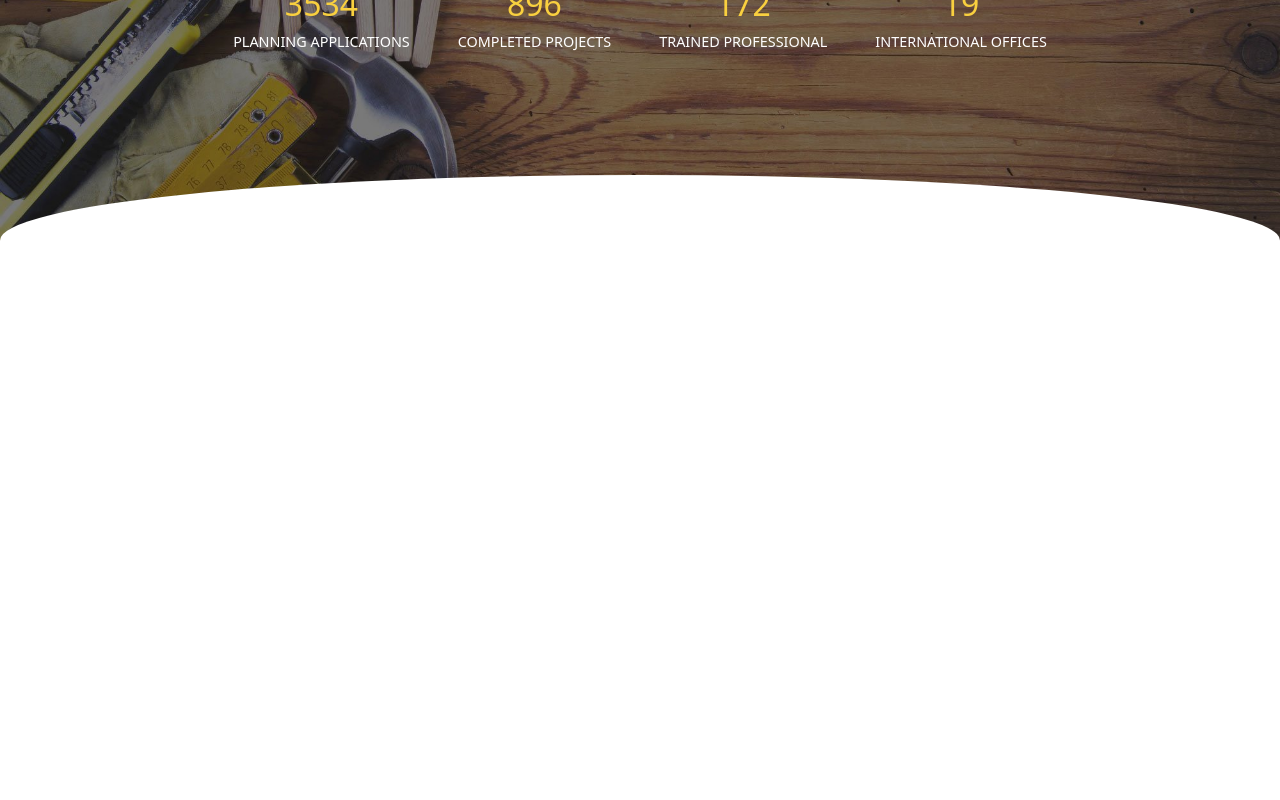
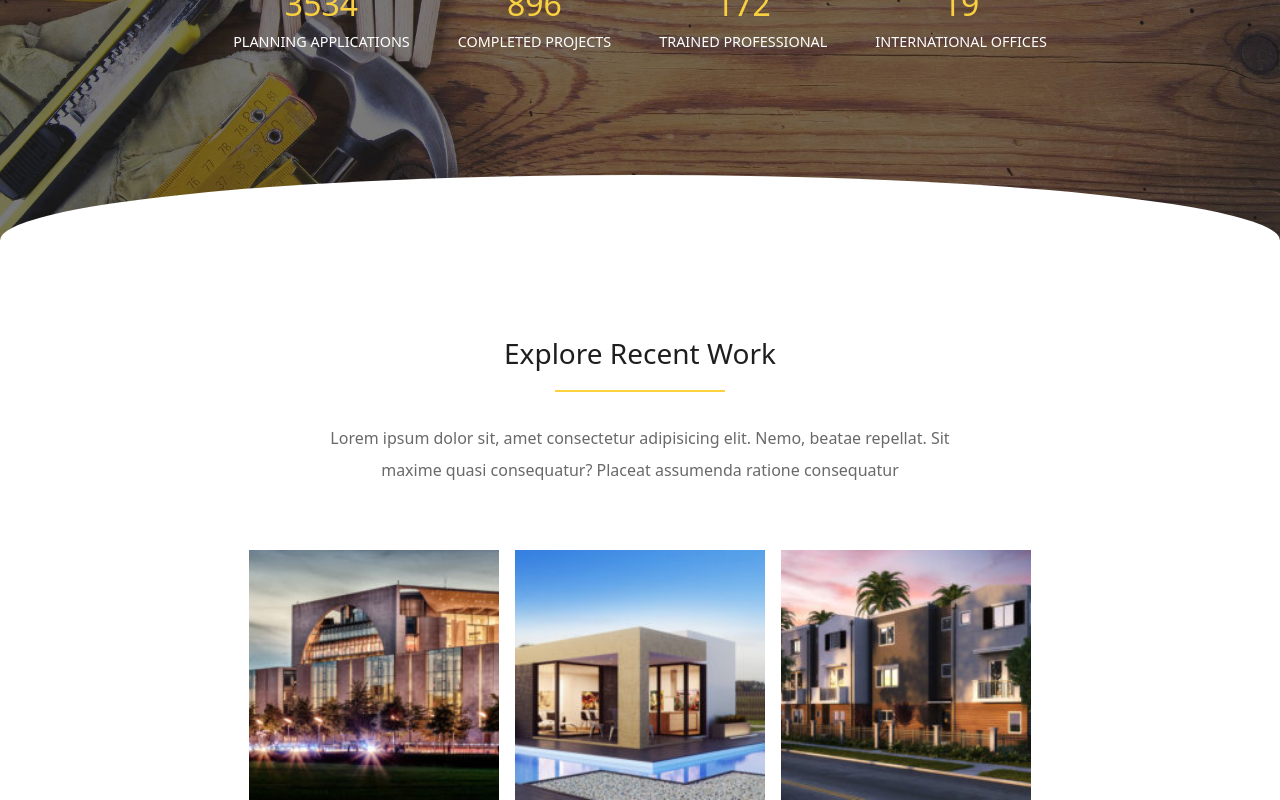
Before and after one commit to LorenzoOgnibene/proj-html-vuejs, a Vue app: page / in a window 1280 px wide. Shown: the part 1924-2724 px from the top of the page. Before the commit the page ends 2230 px from the top, so only its background shows below. Built offline with nearby package versions, Linux system fonts and the light colour scheme.

Commit message:
Add section with recent works

```diff
--- a/src/components/AppMain.vue
+++ b/src/components/AppMain.vue
@@ -27,7 +27,18 @@
     <div class="cards-wrapper container-custom">
         <CardElement v-for="card in store.workChain" :cardEl="card" />
     </div>
+
     <MainJumbo />
+
+    <div class="cards-preview text-center">
+        <h3>Explore Recent Work</h3>
+        <span></span>
+        <p>Lorem ipsum dolor sit, amet consectetur adipisicing elit. Nemo, beatae repellat. Sit maxime quasi consequatur? Placeat assumenda ratione consequatur</p>
+    </div>
+
+    <div class="recent-img">
+        <img v-for="img in store.imgRecentWork" :src="`/src/assets/img/${img}`" alt="">
+    </div>
 </template>
 
 <style lang="scss" scoped>
@@ -62,4 +73,14 @@
         justify-content: space-between;
         margin-bottom: 4rem;
     }
+
+    .recent-img{
+        @include flex-center;
+
+        img{
+            margin: 0 .5rem;
+            width: 250px;
+            height: 250px;
+        }
+    }
 </style>
--- a/src/store.js
+++ b/src/store.js
@@ -69,4 +69,6 @@ export const store = reactive({
             description : 'international offices'
         },
     ],
+
+    imgRecentWork:['project2-featured-15013609-200x200.jpg', 'project1-featured-294276386-200x200.jpg', 'project3-featured-189023420-200x200.jpg']
 })
```
